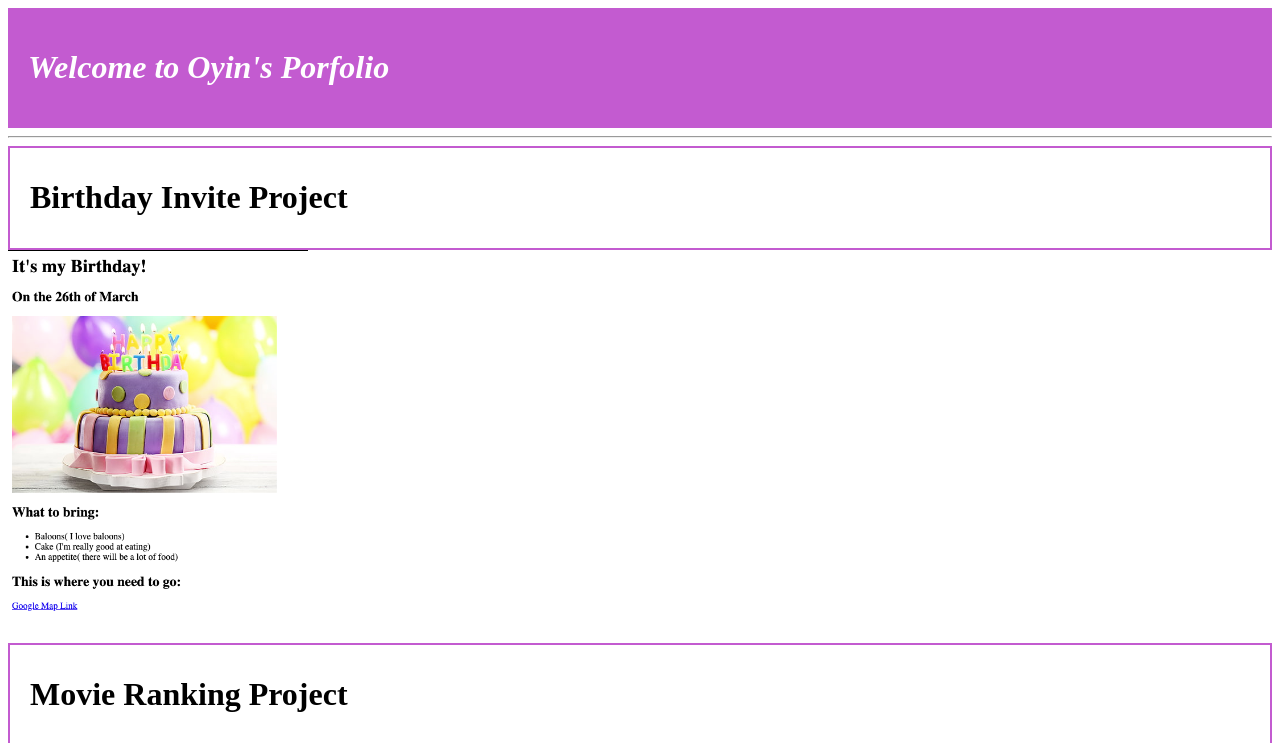
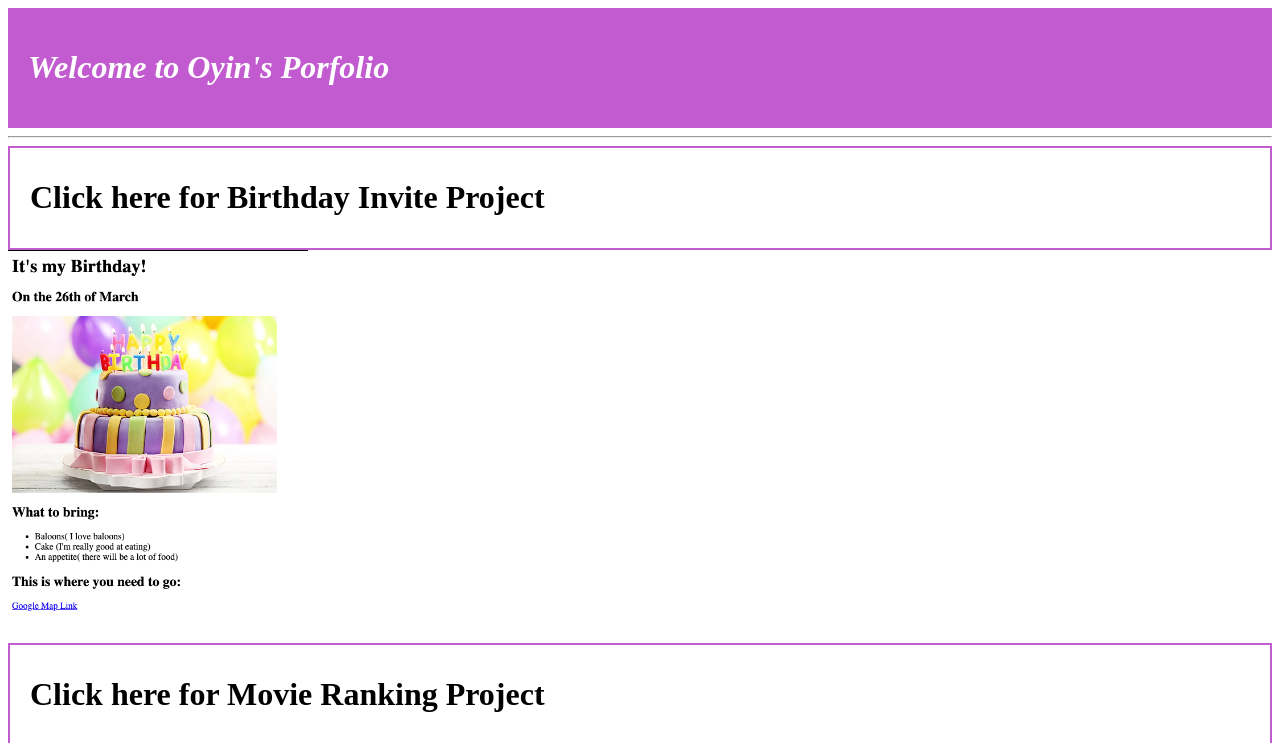
Before and after one commit to USOYJ/Portforlio, a plain HTML site: page index.html in a window 1280 px wide. Shown: the top 743 px of the page. Drawn offline with Linux system fonts and the light colour scheme.

Commit message:
text to links

```diff
--- a/index.html
+++ b/index.html
@@ -13,11 +13,11 @@
     </header>
     <hr />
     <a href="./birthday.html">
-        <h1>Birthday Invite Project</h1>
+        <h1>Click here for Birthday Invite Project</h1>
     </a>
     <img src="./assets /oyin's invite.png" alt=" A birthday invite" width="300" />
     <a href="./Movies.html">
-        <h1>Movie Ranking Project</h1>
+        <h1>Click here for Movie Ranking Project</h1>
     </a>
     <img src="./assets /oyin's list.png" alt="A list of movies" width="300" />
     <nav>
```
